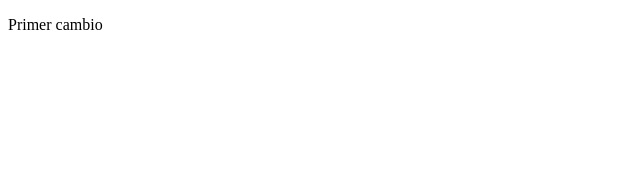
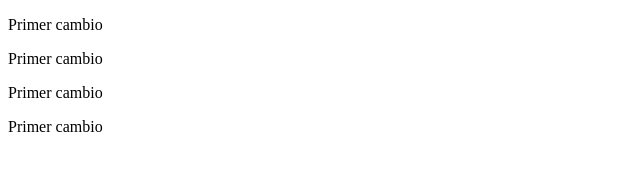
Before and after one commit to santitos3/PracticandoGit, a plain HTML site: page index.html in a window 1280 px wide. Shown: the whole page, without its empty margins (0-640 px from the left). Drawn offline with Linux system fonts and the light colour scheme.

Commit message:
Update index.html

```diff
--- a/index.html
+++ b/index.html
@@ -8,5 +8,8 @@
 </head>
 <body>
     <p>Primer cambio</p>
+    <p>Primer cambio</p>
+    <p>Primer cambio</p>
+    <p>Primer cambio</p>
 </body>
 </html>
```
